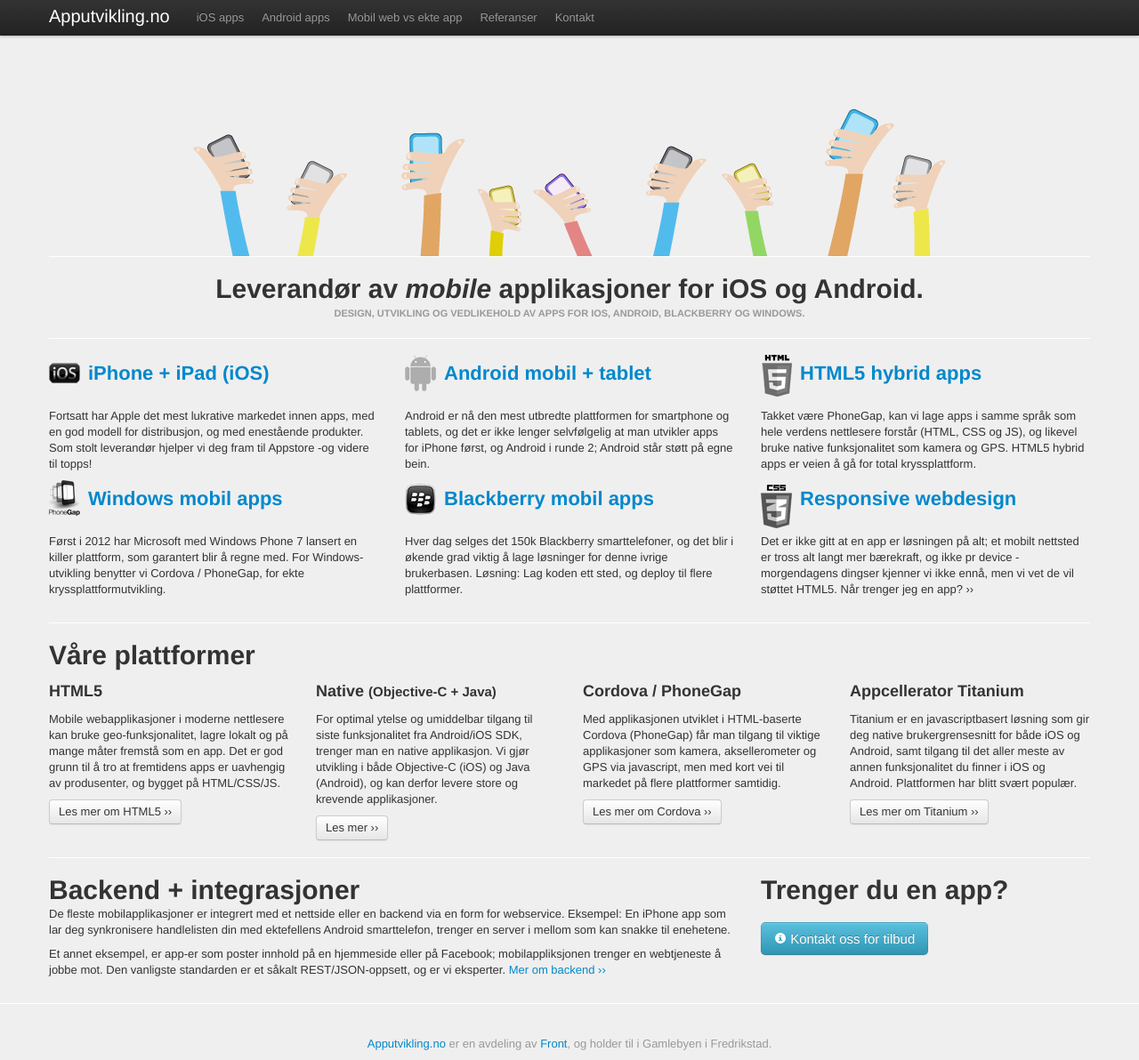
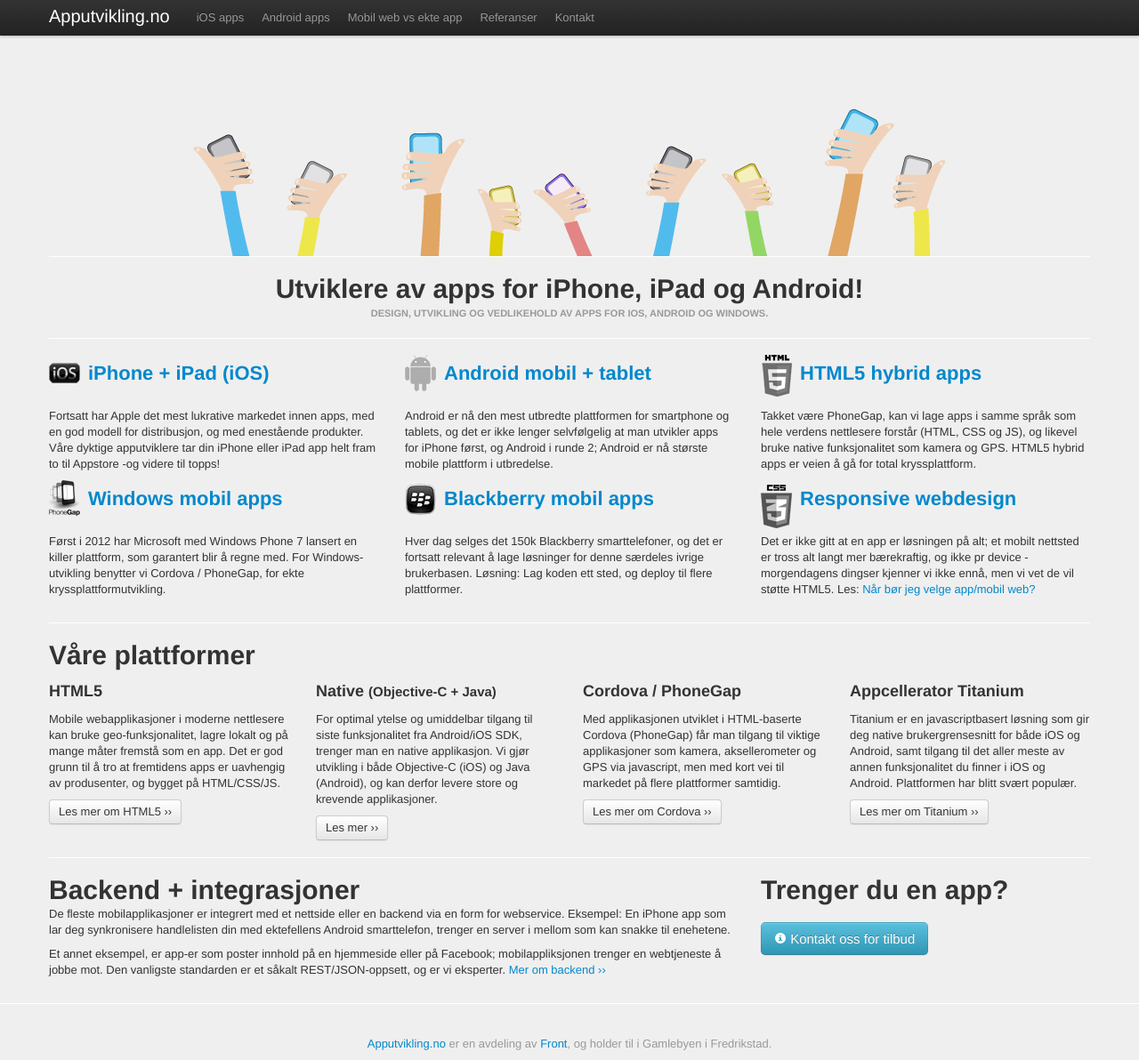
Before and after one commit to front/apputvikling, a Jekyll site: the page built from index.html, in a window 1280 px wide and 1192 px high. Shown: the whole window at 89% size. Built offline with Jekyll 4.4.1, drawn with Linux system fonts in a browser that asks for light colours; nearby versions of some CDN libraries; comment, search, counter and statistics services are not loaded.

Commit message:
Fix typos and improve content

```diff
--- a/_posts/2012-04-02-html5-vs-app.markdown
+++ b/_posts/2012-04-02-html5-vs-app.markdown
@@ -3,9 +3,9 @@
 title: HTML5 vs app (trenger jeg en egen app)?
 ---
 
-**Det er ikke gitt at en app er løsningen på alt; et mobilt nettsted er tross alt langt mer bærekraft, og ikke pr device -morgendagens dingser kjenner vi ikke ennå, men vi vet de vil støttet HTML5. Når trenger jeg en app?**
+**Det er ikke gitt at en app er løsningen på alt; et mobilt nettsted er tross alt  mer bærekraftig, og ikke begrenset av device -morgendagens dingser kjenner vi ikke ennå, men vi vet de vil støtte HTML5.**
 
-Om man virkelig trenger enn app er faktisk et ganske godt spørsmål. Browserne på smarttelefonene våre blir stadig smartere etterhvert som de implementerer flere og flere av spesifikasjonene i HTML5 standarden. Fordelene med en applikasjon fremfor en moderne html5 mobilside avhenger derfor av funksjonaliteten man ønsker. Her er noen hovedspørsmål man bør stille seg:
+Om man virkelig trenger enn app er faktisk et godt spørsmål. Browserne på smarttelefonene våre blir stadig smartere etterhvert som de implementerer flere og flere av spesifikasjonene i HTML5 standarden. Fordelene med en applikasjon fremfor en moderne html5 mobilside avhenger derfor av funksjonaliteten man ønsker. Her er noen hovedspørsmål man bør stille seg:
 
 - Hvor mye tilgang til native funksjonalitet trenger jeg (for eksempel kamera og kompass)
 - Hvor høy ytelse må jeg ha
--- a/index.html
+++ b/index.html
@@ -12,8 +12,8 @@
   <hr class="soften">
 
   <section class="center">
-    <h1>Leverandør av <em>mobile</em> applikasjoner for iOS og Android.</h1>
-    <h6 class="marketing-byline">Design, utvikling og vedlikehold av apps for iOS, Android, Blackberry og Windows.</h6>
+    <h1>Utviklere av apps for iPhone, iPad og Android!</h1>
+    <h6 class="marketing-byline">Design, utvikling og vedlikehold av apps for iOS, Android og Windows.</h6>
   </section>
 
   <hr class="soften">
@@ -21,11 +21,11 @@
   <div class="row">
     <div class="span4">
       <h2 class="icons-ios"><a href="/ios/">iPhone + iPad (iOS)</a></h2>
-      <p>Fortsatt har Apple det mest lukrative markedet innen apps, med en god modell for distribusjon, og med enestående produkter. Som stolt leverandør hjelper vi deg fram til Appstore -og videre til topps!</p>
+      <p>Fortsatt har Apple det mest lukrative markedet innen apps, med en god modell for distribusjon, og med enestående produkter. Våre dyktige apputviklere tar din iPhone eller iPad app helt fram to til Appstore -og videre til topps!</p>
     </div>
     <div class="span4">
       <h2 class="icons-android"><a href="/android/">Android mobil + tablet</a></h2>
-      <p>Android er nå den mest utbredte plattformen for smartphone og tablets, og det er ikke lenger selvfølgelig at man utvikler apps for iPhone først, og Android i runde 2; Android står støtt på egne bein.</p>
+      <p>Android er nå den mest utbredte plattformen for smartphone og tablets, og det er ikke lenger selvfølgelig at man utvikler apps for iPhone først, og Android i runde 2; Android er nå største mobile plattform i utbredelse.</p>
     </div>
     <div class="span4">
       <h2 class="icons-html5"><a href="/html5/">HTML5 hybrid apps</a></h2>
@@ -39,11 +39,11 @@
     </div>
     <div class="span4">
       <h2 class="icons-blackberry"><a href="/cordova/">Blackberry mobil apps</a></h2>
-      <p>Hver dag selges det 150k Blackberry smarttelefoner, og det blir i økende grad viktig å lage løsninger for denne ivrige brukerbasen. Løsning: Lag koden ett sted, og deploy til flere plattformer.</p>
+      <p>Hver dag selges det 150k Blackberry smarttelefoner, og det er fortsatt relevant å lage løsninger for denne særdeles ivrige brukerbasen. Løsning: Lag koden ett sted, og deploy til flere plattformer.</p>
     </div>
     <div class="span4">
       <h2 class="icons-css3"><a href="/html5-vs-app/">Responsive webdesign</a></h2>
-      <p>Det er ikke gitt at en app er løsningen på alt; et mobilt nettsted er tross alt langt mer bærekraft, og ikke pr device -morgendagens dingser kjenner vi ikke ennå, men vi vet de vil støttet HTML5. Når trenger jeg en app? ››</p>
+      <p>Det er ikke gitt at en app er løsningen på alt; et mobilt nettsted er tross alt langt mer bærekraftig, og ikke pr device -morgendagens dingser kjenner vi ikke ennå, men vi vet de vil støtte HTML5. Les: <a href="/html5-vs-app/">Når bør jeg velge app/mobil web?</a> </p>
     </div>
   </div><!--/row-->
 
```
Also changed, not shown: 3 other files.
